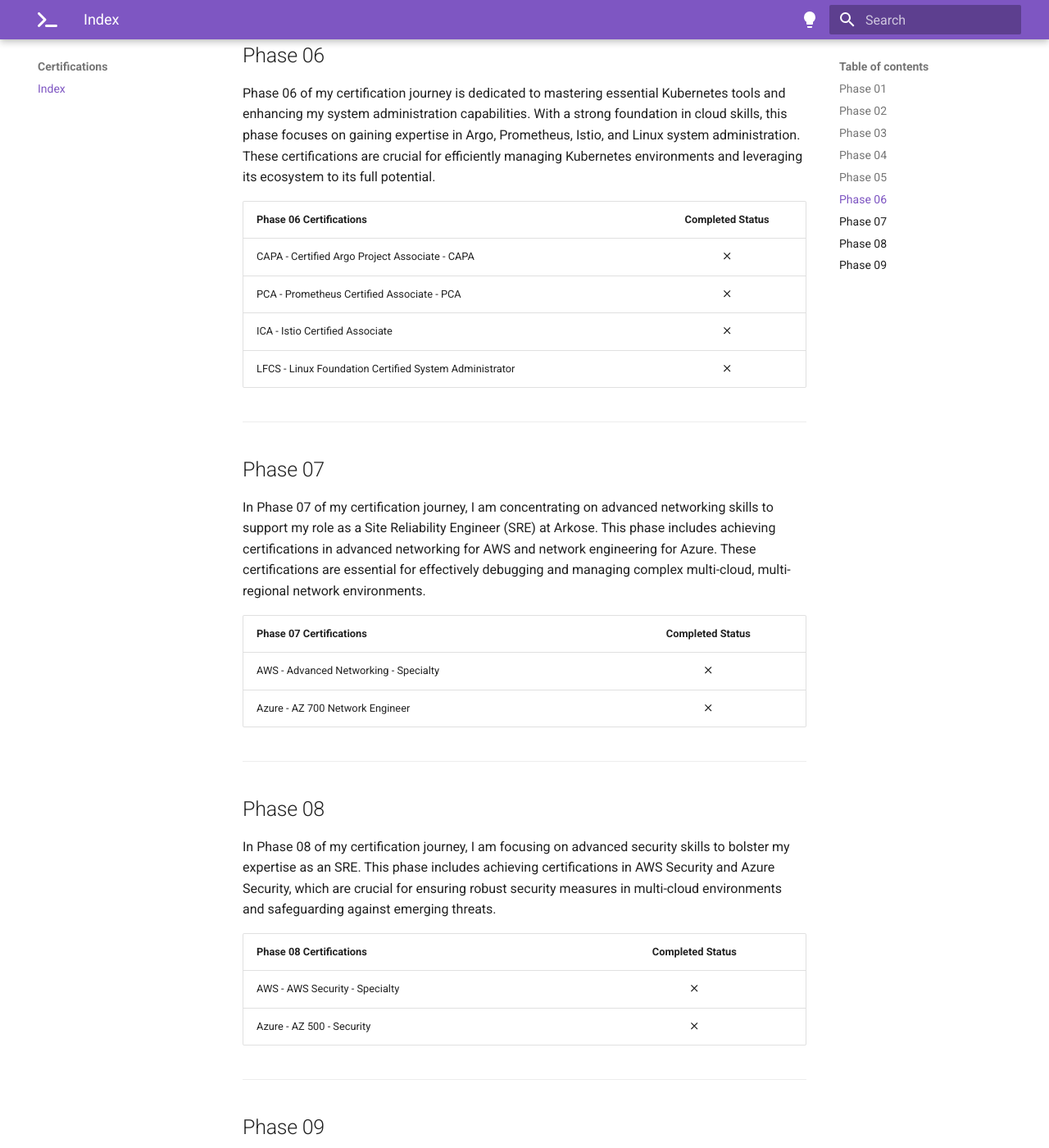
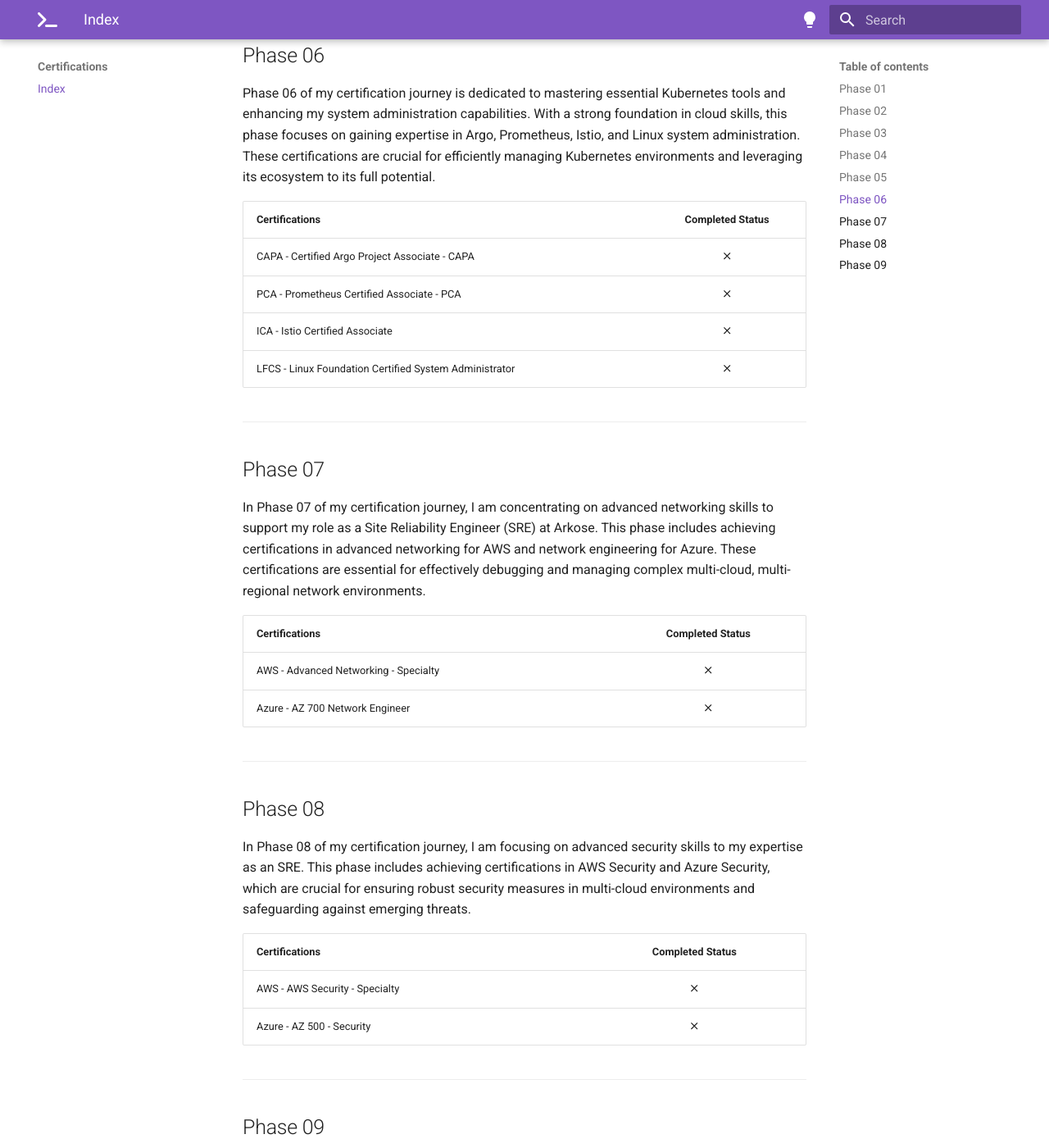
Before and after one commit to imyashkale/portfolio, an MkDocs documentation site: the page built from docs/certifications/certifications.md, in a window 1280 px wide and 1400 px high, scrolled down 2763 px. Shown: the whole window at 82% size. Built offline with MkDocs 1.6.1 and Material for MkDocs 9.7.7, drawn with Linux system fonts in a browser that asks for light colours; plug-ins that fetch from the network failed and are left out; some of the changed text lies outside the part shown.

Commit message:
Certifications Updated

```diff
--- a/docs/certifications/certifications.md
+++ b/docs/certifications/certifications.md
@@ -16,7 +16,7 @@ The page lists a series of planned and completed certifications in a table forma
 
 In Phase 01 of my certification journey, I have successfully achieved key milestones that have laid a strong foundation in cloud computing. This phase focused on acquiring essential skills and knowledge in AWS cloud services, architecture, and development, preparing me to excel in the field and tackle complex challenges.
 
-| Phase 01 Certifications                               | Completed Status      |
+| Certifications                                        | Completed Status      |
 |-------------------------------------------------------|:---------------------:|
 | AWS Certified Cloud Practitioner                      | :material-check:      |
 | AWS Certified Solutions Architect – Associate         | :material-check:      |
@@ -28,7 +28,7 @@ In Phase 01 of my certification journey, I have successfully achieved key milest
 
 Continuing my certification journey, Phase 02 has been successfully completed with the achievement of a significant milestone. This phase focused on deepening my expertise in infrastructure as code, particularly with Terraform, further enhancing my capabilities in cloud infrastructure management and deployment.
 
-| Phase 02 Certifications                               | Completed Status    |
+| Certifications                                        | Completed Status    |
 |-------------------------------------------------------|:-------------------:|
 | HashiCorp Certified: Terraform Associate (003)        | :material-check:    |
 
@@ -38,7 +38,7 @@ Continuing my certification journey, Phase 02 has been successfully completed wi
 
 Phase 03 of my certification journey is underway, focusing on mastering Kubernetes. So far, I have successfully achieved key milestones in application development and administration within Kubernetes environments. My next goal is to complete the certification for Kubernetes security, which will round out my expertise in this critical area of cloud-native technologies.
 
-| Phase 03 Certifications                               | Completed Status    |
+| Certifications                                        | Completed Status    |
 |-------------------------------------------------------|:-------------------:|
 | CKAD: Certified Kubernetes Application Developer      | :material-check:    |
 | CKA - Certified Kubernetes Administrator              | :material-check:    |
@@ -50,7 +50,7 @@ Phase 03 of my certification journey is underway, focusing on mastering Kubernet
 
 In Phase 04 of my certification journey, I am focusing on gaining expertise in Microsoft Azure to support our multi-cloud approach at Arkose Labs. This phase aims to equip me with a comprehensive understanding of Azure fundamentals, administration, development, solutions architecture, and DevOps engineering. These certifications are crucial for our ongoing implementation of a robust multi-cloud strategy.
 
-| Phase 04 Certifications                               | Completed Status    |
+| Certifications                                        | Completed Status    |
 |-------------------------------------------------------|:-------------------:|
 | Azure - AZ 900 - Fundamentals                         | :material-close:    |
 | Azure - AZ 104 - Administrator Associate              | :material-close:    |
@@ -64,7 +64,7 @@ In Phase 04 of my certification journey, I am focusing on gaining expertise in M
 
 Phase 05 of my certification journey is focused on advancing my expertise in AWS at a professional level. This phase aims to deepen my skills in designing complex solutions and implementing effective DevOps practices within AWS environments. Achieving these certifications will enable me to architect and manage sophisticated, scalable, and reliable applications in the cloud.
 
-| Phase 05 Certifications                               | Completed Status    |
+| Certifications                                        | Completed Status    |
 |-------------------------------------------------------|:-------------------:|
 | AWS Solutions Architect Professional                  | :material-close:    |
 | AWS DevOps Engineer Professional                      | :material-close:    |
@@ -75,7 +75,7 @@ Phase 05 of my certification journey is focused on advancing my expertise in AWS
 
 Phase 06 of my certification journey is dedicated to mastering essential Kubernetes tools and enhancing my system administration capabilities. With a strong foundation in cloud skills, this phase focuses on gaining expertise in Argo, Prometheus, Istio, and Linux system administration. These certifications are crucial for efficiently managing Kubernetes environments and leveraging its ecosystem to its full potential.
 
-| Phase 06 Certifications                               | Completed Status    |
+| Certifications                                        | Completed Status    |
 |-------------------------------------------------------|:-------------------:|
 | CAPA - Certified Argo Project Associate - CAPA        | :material-close:    |
 | PCA  - Prometheus Certified Associate - PCA           | :material-close:    |
@@ -88,7 +88,7 @@ Phase 06 of my certification journey is dedicated to mastering essential Kuberne
 
 In Phase 07 of my certification journey, I am concentrating on advanced networking skills to support my role as a Site Reliability Engineer (SRE) at Arkose. This phase includes achieving certifications in advanced networking for AWS and network engineering for Azure. These certifications are essential for effectively debugging and managing complex multi-cloud, multi-regional network environments.
 
-| Phase 07 Certifications                               | Completed Status    |
+| Certifications                                        | Completed Status    |
 |-------------------------------------------------------|:-------------------:|
 | AWS   - Advanced Networking - Specialty               | :material-close:    |
 | Azure - AZ 700 Network Engineer                       | :material-close:    |
@@ -97,9 +97,9 @@ In Phase 07 of my certification journey, I am concentrating on advanced networki
 
 ## Phase 08
 
-In Phase 08 of my certification journey, I am focusing on advanced security skills to bolster my expertise as an SRE. This phase includes achieving certifications in AWS Security and Azure Security, which are crucial for ensuring robust security measures in multi-cloud environments and safeguarding against emerging threats.
+In Phase 08 of my certification journey, I am focusing on advanced security skills to my expertise as an SRE. This phase includes achieving certifications in AWS Security and Azure Security, which are crucial for ensuring robust security measures in multi-cloud environments and safeguarding against emerging threats.
 
-| Phase 08 Certifications                               | Completed Status    |
+| Certifications                                        | Completed Status    |
 |-------------------------------------------------------|:-------------------:|
 | AWS - AWS Security - Specialty                        | :material-close:    |
 | Azure - AZ 500 - Security                             | :material-close:    |
@@ -110,7 +110,7 @@ In Phase 08 of my certification journey, I am focusing on advanced security skil
 
 In Phase 09 of my certification journey, I am delving into the realm of artificial intelligence. This phase includes earning certifications in both Azure AI Fundamentals and AWS AI Practitioner. These credentials are essential for integrating AI solutions into cloud environments and leveraging advanced machine learning technologies.
 
-| Phase 08 Certifications                               | Completed Status    |
+| Certifications                                        | Completed Status    |
 |-------------------------------------------------------|:-------------------:|
 | Microsoft Certified: Azure AI Fundamentals            | :material-close:    |
 | AWS Certified AI Practitioner                         | :material-close:    |
```
